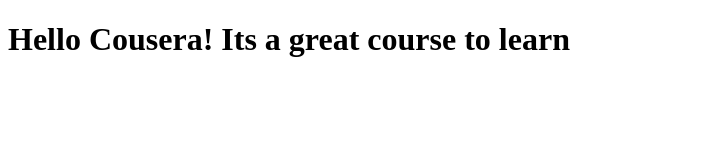
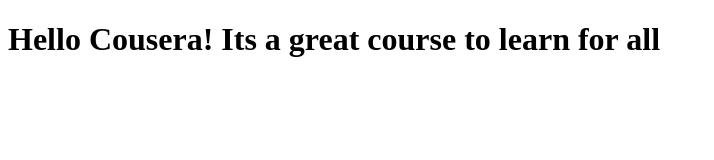
Before and after one commit to Mcoasty/Cousera-Test, a plain HTML site: page site/index.html in a window 1280 px wide. Shown: the whole page, without its empty margins (0-714 px from the left). Drawn offline with Linux system fonts and the light colour scheme.

Commit message:
Small addition to our page.

```diff
--- a/site/index.html
+++ b/site/index.html
@@ -3,6 +3,6 @@
     <title>Hello Cousera!</title>
 </head>
 <body>
-    <h1>Hello Cousera! Its a great course to learn</h1>
+    <h1>Hello Cousera! Its a great course to learn for all</h1>
 </body>
 </html>
```
